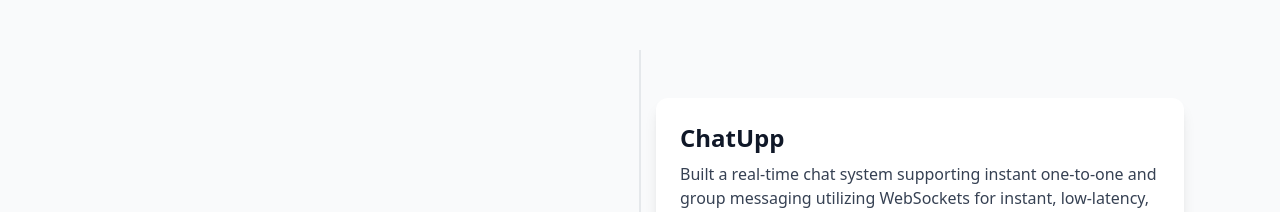
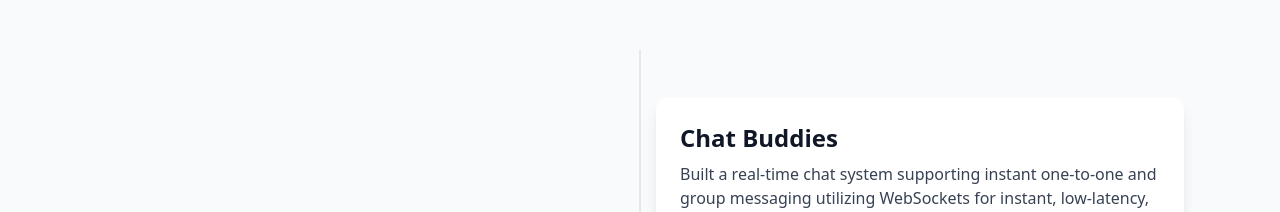
Before and after one commit to mohith0407/personnel-portfolio, a Next.js app: page / in a window 1280 px wide. Shown: the part 1540-1752 px from the top of the page. Built offline with nearby package versions, Linux system fonts and the light colour scheme.

Commit message:
Updated projects data

```diff
--- a/src/constants/Data.js
+++ b/src/constants/Data.js
@@ -57,7 +57,7 @@ const education = [
 const projects_data = [
     {
       number: '01',
-      title: 'ChatUpp',
+      title: 'Chat Buddies',
       description: 'Built a real-time chat system supporting instant one-to-one and group messaging utilizing WebSockets for instant, low-latency, bi-directional communication. Implemented efficient message delivery across multiple servers.',
       tags: ['ReactJs', 'TailwindCSS', 'Websockets','NodeJs','Express','MongoDB'],
       liveLink: 'https://chat-buddies-three.vercel.app',
```
